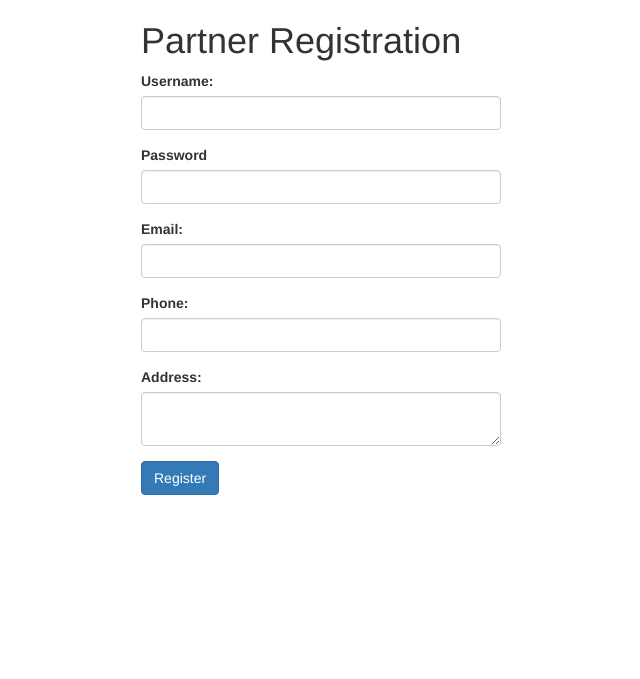
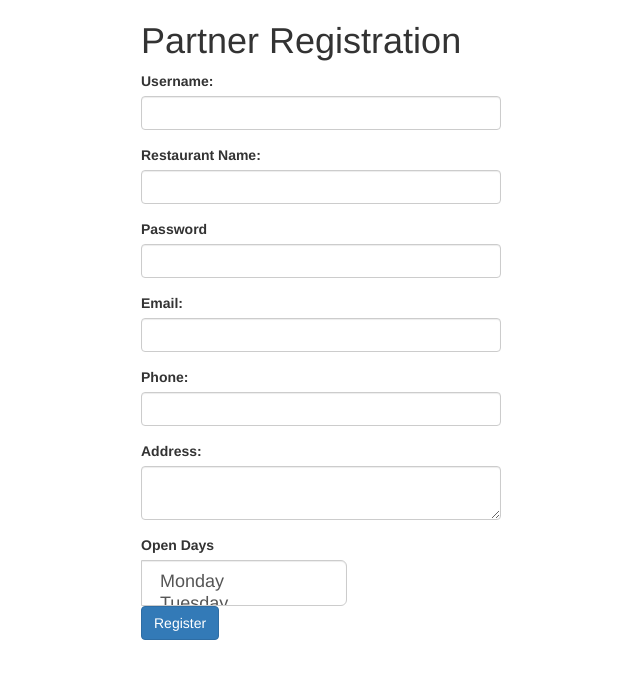
Before and after one commit to whadever/ezpz_2, a CodeIgniter app: page /ezpz_2/login/register/client in a window 1280 px wide. Shown: the top 679 px of the page, without its empty margins (319-959 px from the left). Run offline with CodeIgniter, Linux system fonts and the light colour scheme; some libraries are stand-ins or nearby versions.

Commit message:
regis client

```diff
--- a/application/views/login/register_client.php
+++ b/application/views/login/register_client.php
@@ -24,6 +24,11 @@
 			</div>
 
 			<div class="form-group">
+				<label for="">Restaurant Name:</label>
+				<input type="text" name="name" class="form-control" required="1" >
+			</div>
+
+			<div class="form-group">
 				<label for="">Password</label>
 				<input type="password" name="password" class="form-control" required="1" >
 			</div>
@@ -43,6 +48,19 @@
 				<textarea name="address" class="form-control" required="1" ></textarea>
 			</div>
 
+			<div class="input-group input-group-lg">
+	            <label for="opendays">Open Days</label>
+	            <select class="form-control" id="multiDays" multiple="multiple" name="opendays[]">
+		            <option value="Monday">Monday</option>
+		            <option value="Tuesday">Tuesday</option>
+		            <option value="Wednesday">Wednesday</option>
+		            <option value="Thursday">Thursday</option>
+		            <option value="Friday">Friday</option>
+		            <option value="Saturday">Saturday</option>
+		            <option value="Sunday">Sunday</option>
+		        </select>
+	        </div>
+
 			<div class="form-group">
 				<input type="submit" class="btn btn-primary" name="register" value="Register">
 			</div>
```
